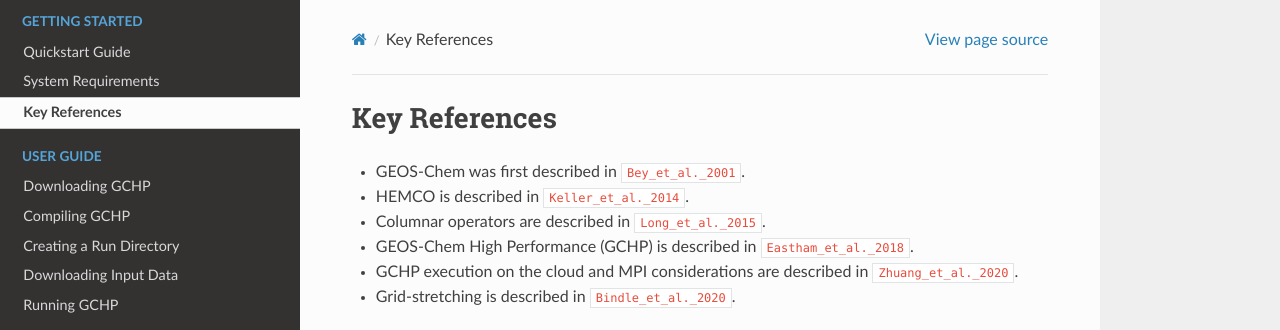
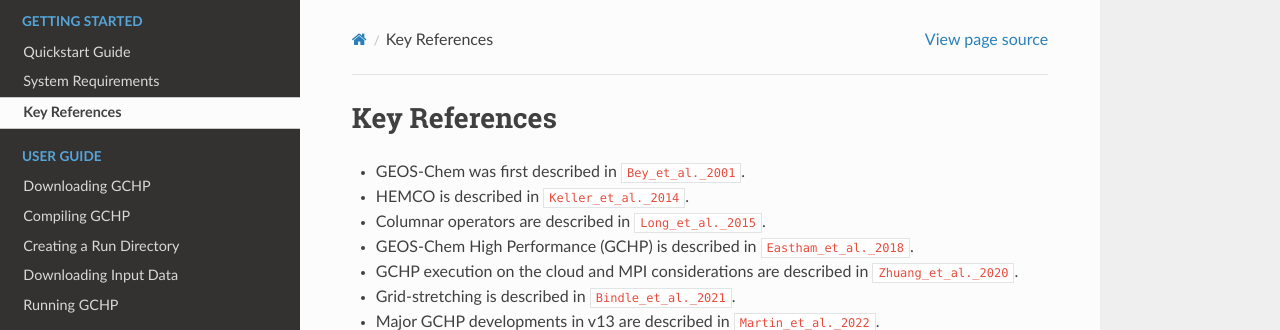
Before and after one commit to geoschem/GCHP, a Sphinx documentation site: the page built from docs/source/getting-started/key-references.rst, in a window 1280 px wide, cut to the strip 0-330 px from the top of the page. Built offline with Sphinx 7.4.7 and the Read the Docs theme 2.0.0, drawn with Linux system fonts in a browser that asks for light colours; pages that are not in the unit, such as notebooks, are missing from menus; cross-references to code outside the pages are shown as plain code.

Commit message:
Updated documentation to add Martin et al. 2022 (GMDD) as a key reference.

```diff
--- a/docs/source/bibtex.json
+++ b/docs/source/bibtex.json
@@ -6,10 +6,10 @@
             "Long_et_al._2015",
             "Eastham_et_al._2018",
             "Zhuang_et_al._2020",
-            "Bindle_et_al._2020"
+            "Bindle_et_al._2021"
         ],
         "stretched-grid": [
-            "Bindle_et_al._2020"
+            "Bindle_et_al._2021"
         ]
     }
 }
--- a/docs/source/getting-started/key-references.rst
+++ b/docs/source/getting-started/key-references.rst
@@ -6,6 +6,7 @@ Key References
 * Columnar operators are described in :cite:`Long_et_al._2015`.
 * GEOS-Chem High Performance (GCHP) is described in :cite:`Eastham_et_al._2018`.
 * GCHP execution on the cloud and MPI considerations are described in :cite:`Zhuang_et_al._2020`.
-* Grid-stretching is described in :cite:`Bindle_et_al._2020`.
+* Grid-stretching is described in :cite:`Bindle_et_al._2021`.
+* Major GCHP developments in v13 are described in :cite:`Martin_et_al._2022`.
 
 .. bibliography::
--- a/docs/source/stretched-grid.rst
+++ b/docs/source/stretched-grid.rst
@@ -4,7 +4,7 @@ Stretched-Grid Simulations
 ==========================
 
 .. note::
-   Stretched-grid simulations are described in :cite:`Bindle_et_al._2020`. The paper also discusses things
+   Stretched-grid simulations are described in :cite:`Bindle_et_al._2021`. The paper also discusses things
    you should consider, and offers guidance for choosing appropriate stretching parameters.
 
 A stretched-grid is a cubed-sphere grid that is "stretched" to enhance its resolution in a region.
```
Also changed, not shown: docs/source/index.rst (+0 -8 lines).
